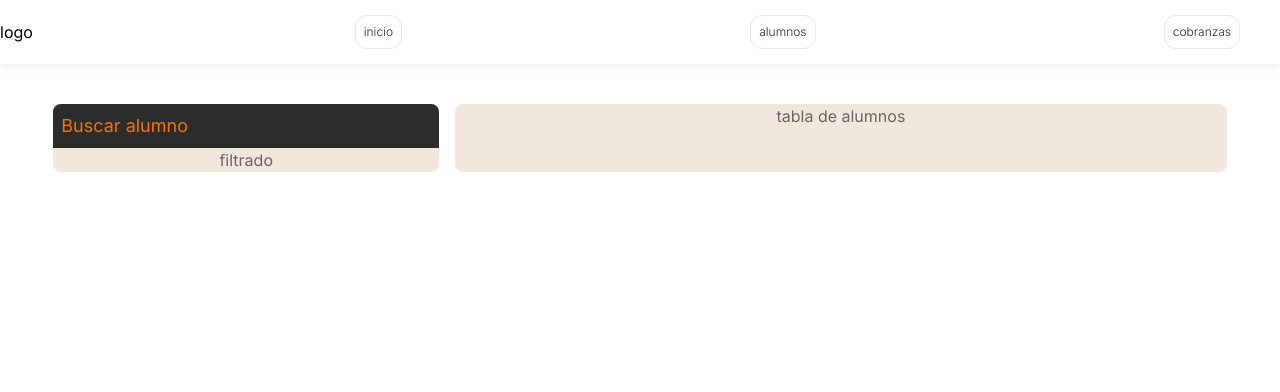
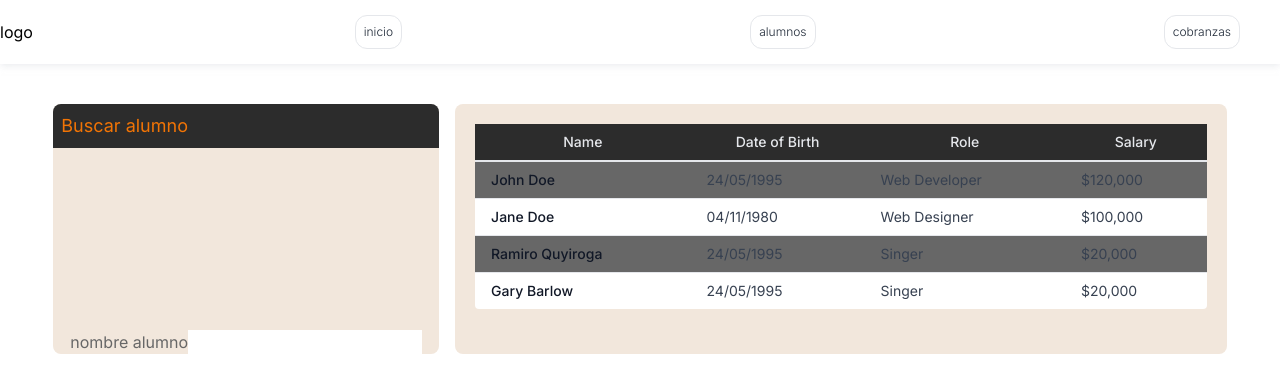
Before and after one commit to RamiroQuiro/cobranzaEscolar, a Next.js app: page /dashboard/alumnos in a window 1280 px wide. Shown: the top 392 px of the page. Built offline with nearby package versions, Linux system fonts and the light colour scheme; what tailwindcss-bg-patterns would draw is missing.

Commit message:
maquetandoQ W

```diff
--- a/src/app/dashboard/alumnos/Alumnos.jsx
+++ b/src/app/dashboard/alumnos/Alumnos.jsx
@@ -1,18 +1,32 @@
 import React from "react";
+import TablaAlumnos from "./TablaAlumnos";
 
 export default function Alumnos() {
   return (
     <div className="w-11/12 mx-auto flex pt-10   items-stretch justify-between container gap-4 h-full text-primary-text">
-      <div className="bg-primary-400 overflow-hidden rounded-lg flex flex-col items-center justify-between w-1/3 flex-auto">
+      <div className="bg-primary-400 overflow-hidden rounded-lg flex flex-col items-center justify-between w-1/3 min-h-[250px] flex-auto">
         <div className="bg-primary-700 w-full p-2">
           <h2 className="text-medium text-lg text-primary-100">
             Buscar alumno
           </h2>
         </div>
-        filtrado
+          <form action=""className="w-full flex flex-col items-center">
+            <label htmlFor="nameAlumno">
+              nombre alumno
+              <input type="text" name="nameAlumno" id="nameAlumno" />
+            </label>
+          </form>
       </div>
       <div className="bg-primary-400  rounded-lg flex flex-col items-center justify-between w-2/3 flex-auto">
-        tabla de alumnos
+        {/*
+  Heads up! 👋
+
+  This component comes with some `rtl` classes. Please remove them if they are not needed in your project.
+*/}
+
+        <div className="overflow-x-auto w-full p-5">
+         <TablaAlumnos/>
+        </div>
       </div>
     </div>
   );
--- /dev/null
+++ b/src/app/dashboard/alumnos/TablaAlumnos.jsx
@@ -0,0 +1,77 @@
+import React from "react";
+
+export default function TablaAlumnos() {
+  return (
+    <table className="min-w-full divide-y-2 divide-gray-200 bg-white text-sm rounded">
+      <thead className="ltr:text-left rtl:text-right bg-primary-700 rounded">
+        <tr>
+          <th className="whitespace-nowrap px-4 py-2 font-medium text-gray-200">
+            Name
+          </th>
+          <th className="whitespace-nowrap px-4 py-2 font-medium text-gray-200">
+            Date of Birth
+          </th>
+          <th className="whitespace-nowrap px-4 py-2 font-medium text-gray-200">
+            Role
+          </th>
+          <th className="whitespace-nowrap px-4 py-2 font-medium text-gray-200">
+            Salary
+          </th>
+        </tr>
+      </thead>
+
+      <tbody className="divide-y divide-gray-200">
+        <tr className="odd:bg-primary-text">
+          <td className="whitespace-nowrap px-4 py-2 font-medium text-gray-900">
+            John Doe
+          </td>
+          <td className="whitespace-nowrap px-4 py-2 text-gray-700">
+            24/05/1995
+          </td>
+          <td className="whitespace-nowrap px-4 py-2 text-gray-700">
+            Web Developer
+          </td>
+          <td className="whitespace-nowrap px-4 py-2 text-gray-700">
+            $120,000
+          </td>
+        </tr>
+
+        <tr className="odd:bg-primary-text">
+          <td className="whitespace-nowrap px-4 py-2 font-medium text-gray-900">
+            Jane Doe
+          </td>
+          <td className="whitespace-nowrap px-4 py-2 text-gray-700">
+            04/11/1980
+          </td>
+          <td className="whitespace-nowrap px-4 py-2 text-gray-700">
+            Web Designer
+          </td>
+          <td className="whitespace-nowrap px-4 py-2 text-gray-700">
+            $100,000
+          </td>
+        </tr>
+
+        <tr className="odd:bg-primary-text">
+          <td className="whitespace-nowrap px-4 py-2 font-medium text-gray-900">
+            Ramiro Quyiroga
+          </td>
+          <td className="whitespace-nowrap px-4 py-2 text-gray-700">
+            24/05/1995
+          </td>
+          <td className="whitespace-nowrap px-4 py-2 text-gray-700">Singer</td>
+          <td className="whitespace-nowrap px-4 py-2 text-gray-700">$20,000</td>
+        </tr>
+        <tr className="odd:bg-primary-text">
+          <td className="whitespace-nowrap px-4 py-2 font-medium text-gray-900">
+            Gary Barlow
+          </td>
+          <td className="whitespace-nowrap px-4 py-2 text-gray-700">
+            24/05/1995
+          </td>
+          <td className="whitespace-nowrap px-4 py-2 text-gray-700">Singer</td>
+          <td className="whitespace-nowrap px-4 py-2 text-gray-700">$20,000</td>
+        </tr>
+      </tbody>
+    </table>
+  );
+}
```
